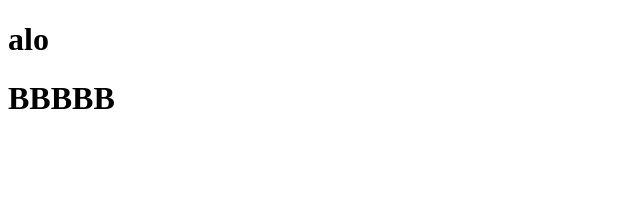
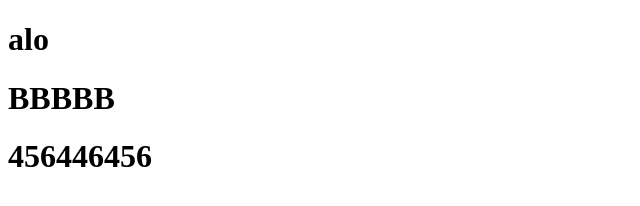
Before and after one commit to emmilianhtuan/baithuyettrinh, a plain HTML site: page BTcuoikhoa/test.html in a window 1280 px wide. Shown: the whole page, without its empty margins (0-640 px from the left). Drawn offline with Linux system fonts and the light colour scheme.

Commit message:
13132132

```diff
--- a/BTcuoikhoa/test.html
+++ b/BTcuoikhoa/test.html
@@ -8,5 +8,6 @@
 <body>
     <h1>alo</h1>
     <h1>BBBBB   </h1>
+    <h1>456446456</h1>
 </body>
 </html>
```
